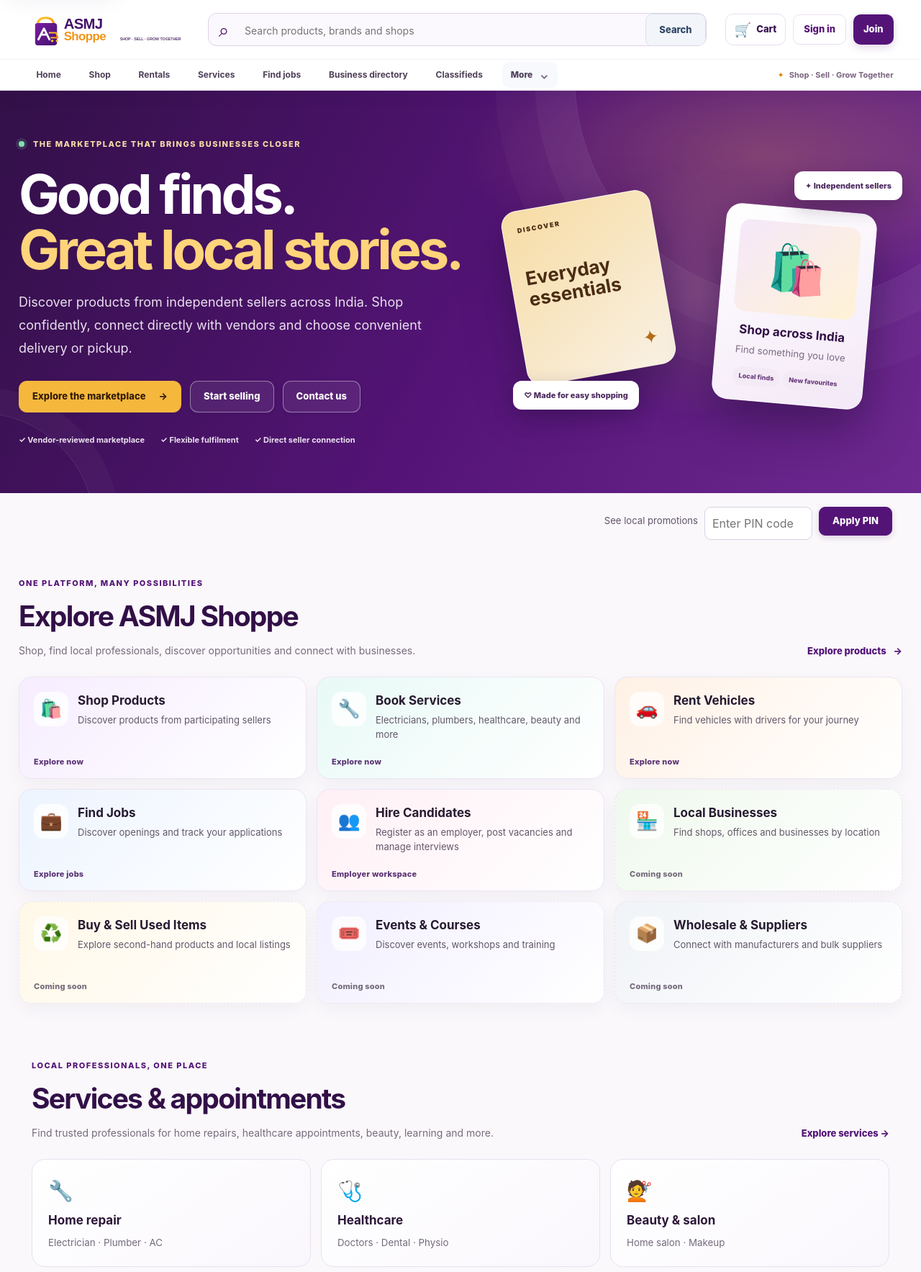
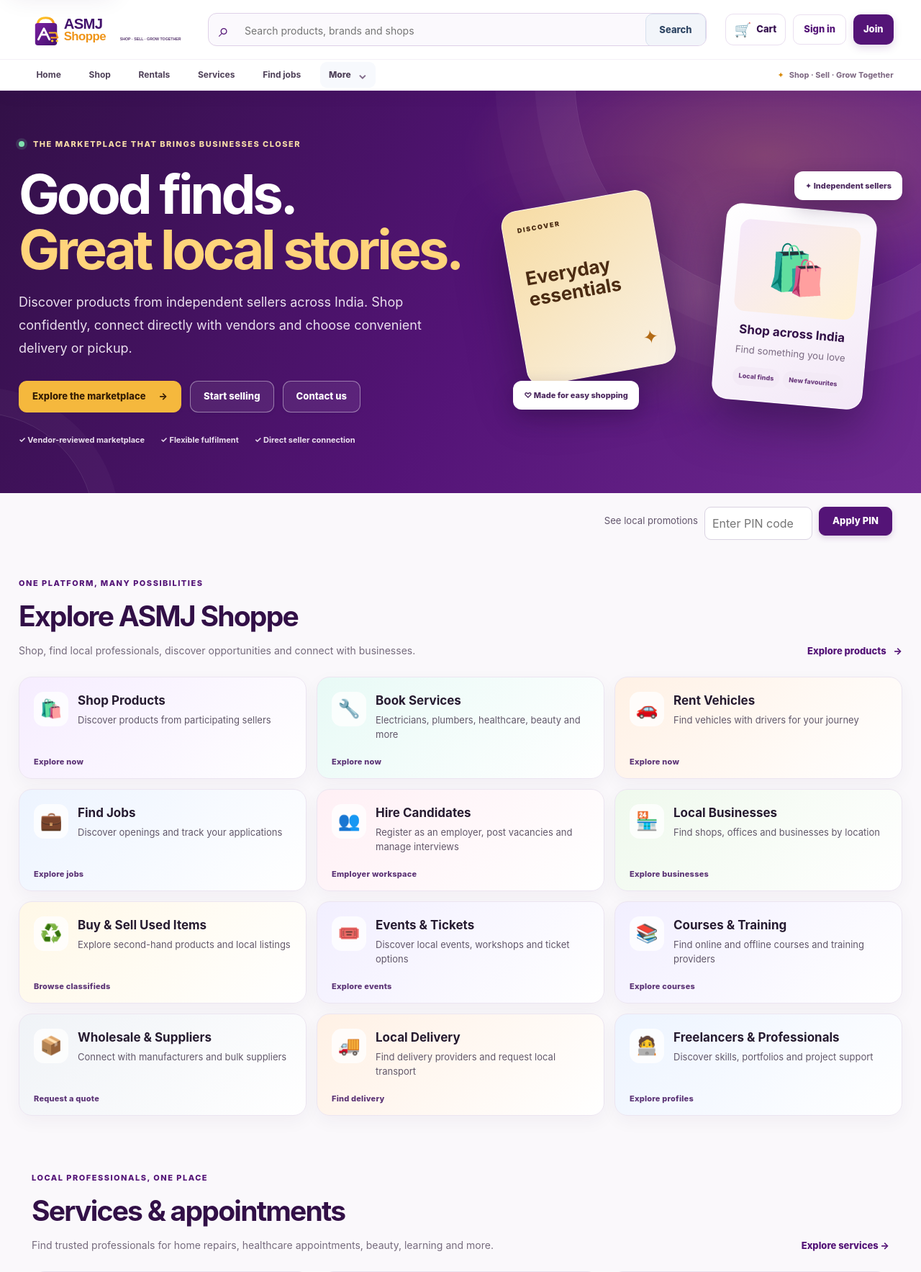
Before and after one commit to mjoshi25/Your-Shoppe, a Spring Boot app: page / in a window 1280 px wide. Shown: the top 1767 px of the page at 72% size. Run offline with Spring Boot 4, Linux system fonts and the light colour scheme; data that the repository does not hold is empty; some of the project's set-up classes (security, data sources, template engines, error pages and the like) are left out, and stand-ins take their place; some libraries are stand-ins or nearby versions.

Commit message:
41 commit

```diff
--- a/src/main/java/com/asmj/marketplace/config/SecurityConfig.java
+++ b/src/main/java/com/asmj/marketplace/config/SecurityConfig.java
@@ -45,8 +45,10 @@ public class SecurityConfig {
             .authorizeHttpRequests(auth -> auth
                 .requestMatchers("/", "/login", "/register", "/register/**", "/terms",
                         "/css/**", "/js/**", "/images/**", "/products/**", "/api/categories/**", "/api/products/**", "/chat/**", "/guest-enquiries", "/contact-queries", "/cart", "/cart/**", "/ads/**", "/jobs", "/jobs/*", "/businesses", "/classifieds", "/error").permitAll()
+                .requestMatchers(org.springframework.http.HttpMethod.GET, "/events", "/courses", "/wholesale", "/delivery", "/freelancers").permitAll()
                 .requestMatchers("/admin/**").hasRole("ADMIN")
                 .requestMatchers("/community-listings/save", "/businesses/**", "/classifieds/**", "/my-community-listings").authenticated()
+                .requestMatchers("/marketplace/new/**", "/marketplace/save", "/marketplace/*/request", "/my-marketplace-listings", "/marketplace-extension-requests").authenticated()
                 .requestMatchers("/jobs/*/apply", "/candidate/job-applications").hasRole("CUSTOMER")
                 .requestMatchers("/employer/**").authenticated()
                 .requestMatchers("/services/*/book", "/customer/service-bookings/**").hasRole("CUSTOMER")
--- a/src/main/resources/static/css/app.css
+++ b/src/main/resources/static/css/app.css
@@ -577,3 +577,6 @@ a.superapp-card:hover{transform:translateY(-3px);box-shadow:0 13px 30px rgba(43,
 .community-grid{display:grid;grid-template-columns:repeat(3,minmax(0,1fr));gap:16px;margin:22px 0}.community-card{display:flex;flex-direction:column;overflow:hidden;border:1px solid #eadff0;border-radius:16px;background:#fff;box-shadow:0 8px 24px rgba(55,20,75,.05)}.community-card>img{width:100%;height:180px;object-fit:cover;background:#f7f1fa}.community-card>div{padding:17px}.community-card h2{margin:7px 0;color:#4d1673;font-size:20px}.community-card p{color:#65596b;line-height:1.55;overflow-wrap:anywhere}.community-card .eyebrow{color:#8a5aa2;font-size:11px;font-weight:800;letter-spacing:.08em}@media(max-width:850px){.community-grid{grid-template-columns:repeat(2,minmax(0,1fr))}}@media(max-width:600px){.community-grid{grid-template-columns:1fr}.community-card>img{height:190px}}
 /* Simplified marketplace navigation for growing module count */
 .header-links{gap:clamp(8px,1.15vw,20px)}.header-nav-link{white-space:nowrap}.workspace-dropdown{max-height:min(70vh,560px);overflow-y:auto}
+
+/* Phases 50-54 marketplace extension workflows */
+.extension-request{display:grid;gap:.65rem;margin-top:1rem;padding-top:1rem;border-top:1px solid #eee5f2}.extension-request label{display:grid;gap:.35rem;font-size:.9rem;font-weight:650}.extension-request input,.extension-request textarea{width:100%;padding:.7rem;border:1px solid #d9cde1;border-radius:9px;font:inherit}.extension-form{margin-top:1rem}.extension-card .btn{justify-self:start}.extension-card form .btn{width:fit-content}@media(max-width:600px){.extension-card form .btn{width:100%}}
--- /dev/null
+++ b/src/main/resources/templates/extensions/mine.html
@@ -0,0 +1 @@
+<!DOCTYPE html><html lang="en" xmlns:th="http://www.thymeleaf.org"><head><meta charset="UTF-8"><meta name="viewport" content="width=device-width, initial-scale=1"><title>My marketplace activity | ASMJ Shoppe</title><link rel="stylesheet" th:href="@{/css/app.css}"></head><body><header th:replace="~{fragments/layout :: header}"></header><main class="jobs-page"><section class="jobs-hero"><h1>My marketplace activity</h1><p>Track your event, course, wholesale, delivery and professional listings.</p><a class="btn" th:href="@{/marketplace-extension-requests}">My requests</a></section><div class="community-grid"><article class="community-card" th:each="item : ${items}"><div><span class="status-line" th:text="${item.status}">PENDING</span><h2 th:text="${item.title}">Title</h2><p th:text="${item.type}">Type</p><p th:text="${item.city}">City</p><p th:text="${item.description}">Description</p></div></article></div><div class="empty-state" th:if="${#lists.isEmpty(items)}">You have not submitted any listings yet.</div></main></body></html>
--- /dev/null
+++ b/src/main/resources/templates/extensions/requests.html
@@ -0,0 +1 @@
+<!DOCTYPE html><html lang="en" xmlns:th="http://www.thymeleaf.org"><head><meta charset="UTF-8"><meta name="viewport" content="width=device-width, initial-scale=1"><title>My requests | ASMJ Shoppe</title><link rel="stylesheet" th:href="@{/css/app.css}"></head><body><header th:replace="~{fragments/layout :: header}"></header><main class="jobs-page"><h1>My requests</h1><div class="community-grid"><article class="community-card" th:each="r : ${requests}"><div><span class="status-line" th:text="${r.status}">SUBMITTED</span><h2 th:text="${r.type}">Type</h2><p th:if="${r.ticketReference != null}"><strong th:text="${'Ticket reference: ' + r.ticketReference}"></strong></p><p th:text="${r.message}">Message</p><p th:if="${r.quantity != null}" th:text="${'Quantity: ' + r.quantity}"></p><p th:if="${r.pickupAddress != null}" th:text="${'Pickup: ' + r.pickupAddress}"></p><p th:if="${r.dropAddress != null}" th:text="${'Drop: ' + r.dropAddress}"></p></div></article></div><div class="empty-state" th:if="${#lists.isEmpty(requests)}">No requests submitted yet.</div></main></body></html>
--- a/src/main/resources/templates/fragments/layout.html
+++ b/src/main/resources/templates/fragments/layout.html
@@ -58,11 +58,16 @@
       <a class="header-nav-link" th:href="@{/rentals}">Rentals</a>
       <a class="header-nav-link" th:href="@{/services}">Services</a>
       <a class="header-nav-link" th:href="@{/jobs}">Find jobs</a>
-      <a class="header-nav-link" th:href="@{/businesses}">Business directory</a>
-      <a class="header-nav-link" th:href="@{/classifieds}">Classifieds</a>
       <details class="nav-menu workspace-menu">
         <summary class="nav-menu-trigger workspace-trigger"><span>More</span><span class="nav-chevron" aria-hidden="true">⌄</span></summary>
         <div class="nav-dropdown workspace-dropdown">
+          <a th:href="@{/businesses}">Business directory</a>
+          <a th:href="@{/classifieds}">Classifieds</a>
+          <a th:href="@{/events}">Events &amp; tickets</a>
+          <a th:href="@{/courses}">Courses &amp; training</a>
+          <a th:href="@{/wholesale}">Wholesale &amp; B2B</a>
+          <a th:href="@{/delivery}">Local delivery</a>
+          <a th:href="@{/freelancers}">Freelancers</a>
           <a th:href="@{/#contact-query}">Contact us</a>
           <a sec:authorize="isAnonymous()" th:href="@{/guest-enquiries}">My enquiries</a>
           <a sec:authorize="isAnonymous()" th:href="@{/register}">Become a seller</a>
@@ -81,7 +86,7 @@
       <details sec:authorize="hasRole('ADMIN')" class="nav-menu workspace-menu">
         <summary class="nav-menu-trigger workspace-trigger"><span class="workspace-trigger-icon" aria-hidden="true">▦</span><span>Admin</span><span class="nav-chevron" aria-hidden="true">⌄</span></summary>
         <div class="nav-dropdown workspace-dropdown">
-          <a th:href="@{/admin/dashboard}">Dashboard</a><a th:href="@{/admin/vendors}">Manage vendors</a><a th:href="@{/admin/products}">Product moderation</a><a th:href="@{/admin/categories}">Categories</a><a th:href="@{/admin/enquiries}">Product enquiries</a><a th:href="@{/admin/contact-queries}">Contact queries</a><a th:href="@{/admin/orders}">Orders</a><a th:href="@{/admin/reviews}">Review moderation</a><a th:href="@{/admin/commissions}">Commissions</a><a th:href="@{/admin/reports}">Reports &amp; exports</a><a th:href="@{/admin/seller-rewards}">Seller rewards</a><a th:href="@{/admin/audit}">Audit log</a><a th:href="@{/admin/coupons}">Coupons</a><a th:href="@{/admin/advertising}">Advertising</a><a th:href="@{/admin/rentals}">Rental approvals</a><a th:href="@{/admin/services}">Services &amp; appointments</a><a th:href="@{/admin/jobs}">Jobs administration</a><a th:href="@{/admin/community-listings}">Directory &amp; classifieds</a>
+          <a th:href="@{/admin/dashboard}">Dashboard</a><a th:href="@{/admin/vendors}">Manage vendors</a><a th:href="@{/admin/products}">Product moderation</a><a th:href="@{/admin/categories}">Categories</a><a th:href="@{/admin/enquiries}">Product enquiries</a><a th:href="@{/admin/contact-queries}">Contact queries</a><a th:href="@{/admin/orders}">Orders</a><a th:href="@{/admin/reviews}">Review moderation</a><a th:href="@{/admin/commissions}">Commissions</a><a th:href="@{/admin/reports}">Reports &amp; exports</a><a th:href="@{/admin/seller-rewards}">Seller rewards</a><a th:href="@{/admin/audit}">Audit log</a><a th:href="@{/admin/coupons}">Coupons</a><a th:href="@{/admin/advertising}">Advertising</a><a th:href="@{/admin/rentals}">Rental approvals</a><a th:href="@{/admin/services}">Services &amp; appointments</a><a th:href="@{/admin/jobs}">Jobs administration</a><a th:href="@{/admin/community-listings}">Directory &amp; classifieds</a><a th:href="@{/admin/marketplace-extensions}">Events, courses, B2B &amp; delivery</a>
         </div>
       </details>
     </nav>
--- a/src/main/resources/templates/home.html
+++ b/src/main/resources/templates/home.html
@@ -39,18 +39,27 @@
       <a class="superapp-card superapp-live superapp-pink" th:href="@{/employer/register}">
         <span class="superapp-icon" aria-hidden="true">👥</span><span class="superapp-card-copy"><strong>Hire Candidates</strong><small>Register as an employer, post vacancies and manage interviews</small></span><span class="superapp-status">Employer workspace</span>
       </a>
-      <article class="superapp-card superapp-upcoming superapp-green">
-        <span class="superapp-icon" aria-hidden="true">🏪</span><span class="superapp-card-copy"><strong>Local Businesses</strong><small>Find shops, offices and businesses by location</small></span><span class="superapp-status">Coming soon</span>
-      </article>
-      <article class="superapp-card superapp-upcoming superapp-gold">
-        <span class="superapp-icon" aria-hidden="true">♻️</span><span class="superapp-card-copy"><strong>Buy &amp; Sell Used Items</strong><small>Explore second-hand products and local listings</small></span><span class="superapp-status">Coming soon</span>
-      </article>
-      <article class="superapp-card superapp-upcoming superapp-violet">
-        <span class="superapp-icon" aria-hidden="true">🎟️</span><span class="superapp-card-copy"><strong>Events &amp; Courses</strong><small>Discover events, workshops and training</small></span><span class="superapp-status">Coming soon</span>
-      </article>
-      <article class="superapp-card superapp-upcoming superapp-slate">
-        <span class="superapp-icon" aria-hidden="true">📦</span><span class="superapp-card-copy"><strong>Wholesale &amp; Suppliers</strong><small>Connect with manufacturers and bulk suppliers</small></span><span class="superapp-status">Coming soon</span>
-      </article>
+      <a class="superapp-card superapp-live superapp-green" th:href="@{/businesses}">
+        <span class="superapp-icon" aria-hidden="true">🏪</span><span class="superapp-card-copy"><strong>Local Businesses</strong><small>Find shops, offices and businesses by location</small></span><span class="superapp-status">Explore businesses</span>
+      </a>
+      <a class="superapp-card superapp-live superapp-gold" th:href="@{/classifieds}">
+        <span class="superapp-icon" aria-hidden="true">♻️</span><span class="superapp-card-copy"><strong>Buy &amp; Sell Used Items</strong><small>Explore second-hand products and local listings</small></span><span class="superapp-status">Browse classifieds</span>
+      </a>
+      <a class="superapp-card superapp-live superapp-violet" th:href="@{/events}">
+        <span class="superapp-icon" aria-hidden="true">🎟️</span><span class="superapp-card-copy"><strong>Events &amp; Tickets</strong><small>Discover local events, workshops and ticket options</small></span><span class="superapp-status">Explore events</span>
+      </a>
+      <a class="superapp-card superapp-live superapp-violet" th:href="@{/courses}">
+        <span class="superapp-icon" aria-hidden="true">📚</span><span class="superapp-card-copy"><strong>Courses &amp; Training</strong><small>Find online and offline courses and training providers</small></span><span class="superapp-status">Explore courses</span>
+      </a>
+      <a class="superapp-card superapp-live superapp-slate" th:href="@{/wholesale}">
+        <span class="superapp-icon" aria-hidden="true">📦</span><span class="superapp-card-copy"><strong>Wholesale &amp; Suppliers</strong><small>Connect with manufacturers and bulk suppliers</small></span><span class="superapp-status">Request a quote</span>
+      </a>
+      <a class="superapp-card superapp-live superapp-orange" th:href="@{/delivery}">
+        <span class="superapp-icon" aria-hidden="true">🚚</span><span class="superapp-card-copy"><strong>Local Delivery</strong><small>Find delivery providers and request local transport</small></span><span class="superapp-status">Find delivery</span>
+      </a>
+      <a class="superapp-card superapp-live superapp-blue" th:href="@{/freelancers}">
+        <span class="superapp-icon" aria-hidden="true">🧑‍💻</span><span class="superapp-card-copy"><strong>Freelancers &amp; Professionals</strong><small>Discover skills, portfolios and project support</small></span><span class="superapp-status">Explore profiles</span>
+      </a>
     </div>
   </section>
   <section class="home-services-section"><div class="home-section-head"><div><div class="eyebrow">LOCAL PROFESSIONALS, ONE PLACE</div><h2>Services &amp; appointments</h2><p>Find trusted professionals for home repairs, healthcare appointments, beauty, learning and more.</p></div><a class="home-text-link" th:href="@{/services}">Explore services →</a></div><div class="service-category-tiles"><a th:href="@{/services(categoryName='Home Maintenance')}" class="service-category-tile"><span>🔧</span><strong>Home repair</strong><small>Electrician · Plumber · AC</small></a><a th:href="@{/services(categoryName='Healthcare')}" class="service-category-tile"><span>🩺</span><strong>Healthcare</strong><small>Doctors · Dental · Physio</small></a><a th:href="@{/services(categoryName='Beauty &amp; Personal Care')}" class="service-category-tile"><span>💇</span><strong>Beauty &amp; salon</strong><small>Home salon · Makeup</small></a><a th:href="@{/services(categoryName='Education &amp; Training')}" class="service-category-tile"><span>📚</span><strong>Education</strong><small>Tutors · Training</small></a><a th:href="@{/services(categoryName='Events &amp; Photography')}" class="service-category-tile"><span>📸</span><strong>Events</strong><small>Photography · Catering</small></a><a th:href="@{/service-provider/register}" class="service-category-tile service-provider-tile"><span>＋</span><strong>Join as a provider</strong><small>Individuals &amp; businesses</small></a></div></section>
```
Also changed, not shown: PHASE50-54-HOMEPAGE-MODULES.md (added, +58 -0 lines), src/main/java/com/asmj/marketplace/discovery/MarketplaceExtensionListing.java (added, +13 -0 lines), src/main/java/com/asmj/marketplace/discovery/MarketplaceExtensionListingRepository.java (added, +7 -0 lines), src/main/java/com/asmj/marketplace/discovery/MarketplaceExtensionRequest.java (added, +9 -0 lines), src/main/java/com/asmj/marketplace/discovery/MarketplaceExtensionRequestRepository.java (added, +7 -0 lines), src/main/java/com/asmj/marketplace/discovery/MarketplaceExtensionsController.java (added, +39 -0 lines), src/main/resources/templates/extensions/admin.html (added, +1 -0 lines), src/main/resources/templates/extensions/form.html (added, +1 -0 lines), src/main/resources/templates/extensions/list.html (added, +1 -0 lines), README.md.
